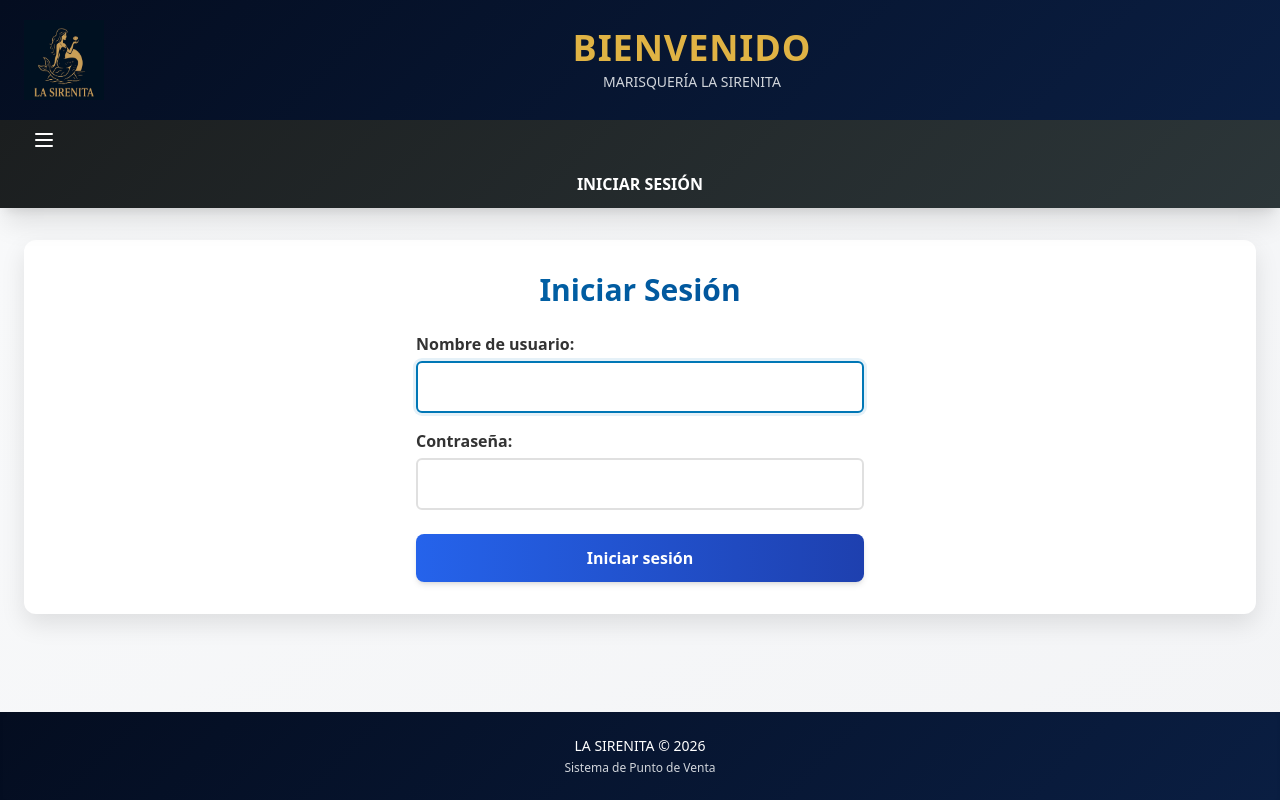
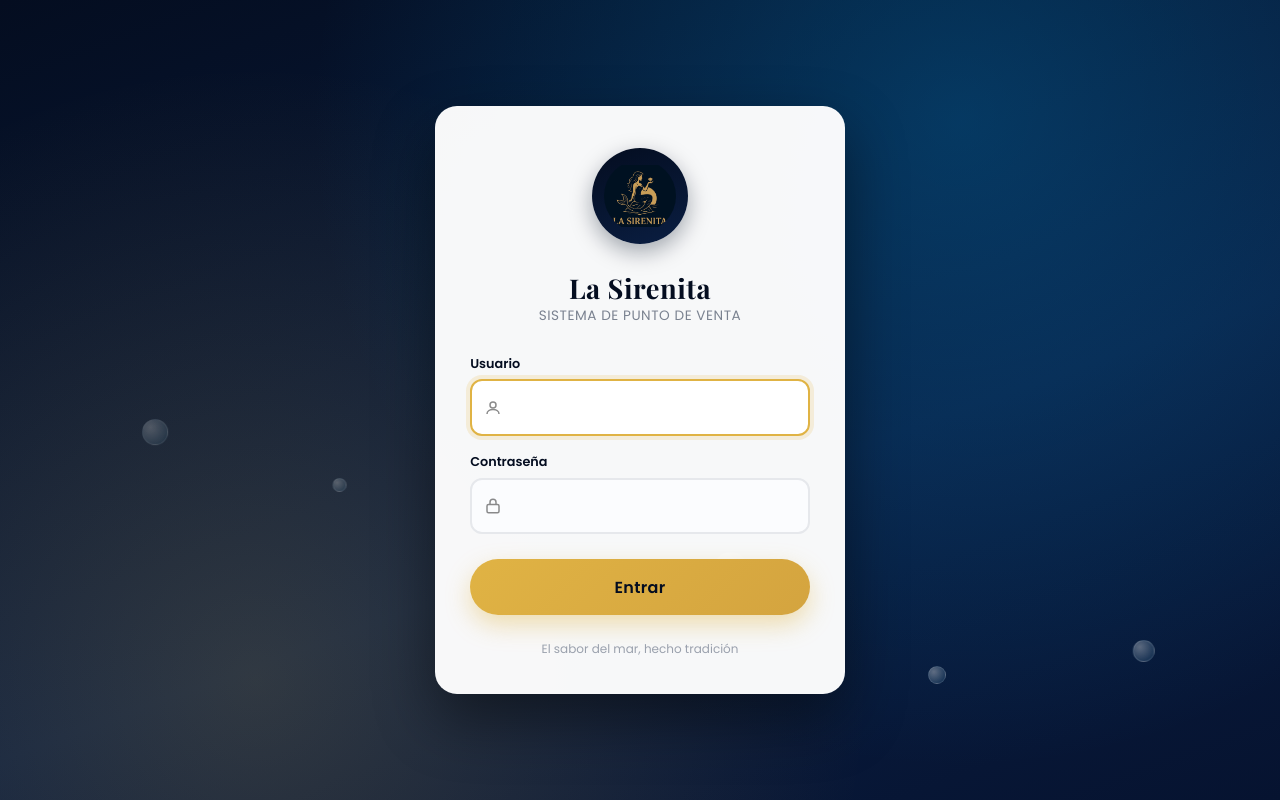
Before and after one commit to ed5v/django, a Django app: page /login/ in a window 1280 px wide. Run offline with Django 5.2, Linux system fonts and the light colour scheme; some libraries are stand-ins or nearby versions.

Commit message:
Rediseño del login del sistema
- Nueva versión visual del template de login (SIRENITA/templates/login.html)
- .gitignore: se excluyen los permisos locales de Claude Code

Co-Authored-By: Claude Fable 5 <noreply@anthropic.com>

```diff
--- a/SIRENITA/templates/login.html
+++ b/SIRENITA/templates/login.html
@@ -1,71 +1,127 @@
-{% extends 'LAYOUT.html'%}
+{% load static %}
+<!DOCTYPE html>
+<html lang="es">
+<head>
+  <meta charset="utf-8">
+  <meta name="viewport" content="width=device-width, initial-scale=1.0">
+  <title>Iniciar sesión | La Sirenita</title>
+  <link rel="icon" href="{% static 'css/logo.png' %}">
+  <link rel="preconnect" href="https://fonts.googleapis.com">
+  <link rel="preconnect" href="https://fonts.gstatic.com" crossorigin>
+  <link href="https://fonts.googleapis.com/css2?family=Playfair+Display:wght@600;700&family=Poppins:wght@300;400;500;600&display=swap" rel="stylesheet">
+  <style>
+    :root{
+      --navy:#040d20; --navy2:#0a1e42; --gold:#e0b344; --gold-soft:#f0d27e;
+      --blue:#0077b6; --blue-dark:#023e8a;
+    }
+    *{margin:0;padding:0;box-sizing:border-box;}
+    body{
+      font-family:"Poppins",sans-serif; min-height:100vh;
+      display:flex; align-items:center; justify-content:center; padding:1.5rem;
+      background:
+        radial-gradient(circle at 75% 15%, rgba(0,119,182,.35), transparent 55%),
+        radial-gradient(circle at 20% 85%, rgba(224,179,68,.18), transparent 50%),
+        linear-gradient(160deg, var(--navy) 0%, var(--navy2) 60%, #061330 100%);
+      overflow:hidden; position:relative;
+    }
+    /* Burbujas decorativas */
+    .bubble{
+      position:absolute; bottom:-60px; border-radius:50%;
+      background:radial-gradient(circle at 30% 30%, rgba(255,255,255,.4), rgba(0,119,182,.12));
+      border:1px solid rgba(255,255,255,.15); animation:rise linear infinite; pointer-events:none;
+    }
+    @keyframes rise{
+      0%{transform:translateY(0);opacity:0} 10%{opacity:1}
+      100%{transform:translateY(-110vh) translateX(30px);opacity:0}
+    }
+    .card{
+      position:relative; z-index:2; width:100%; max-width:410px;
+      background:rgba(255,255,255,.97); border-radius:22px;
+      box-shadow:0 25px 60px rgba(0,0,0,.45); padding:2.6rem 2.2rem 2.2rem;
+      animation:appear .6s cubic-bezier(.22,1,.36,1);
+    }
+    @keyframes appear{from{opacity:0;transform:translateY(24px)}to{opacity:1;transform:translateY(0)}}
+    .logo-wrap{text-align:center; margin-bottom:1.2rem;}
+    .logo-wrap img{
+      width:96px; height:96px; object-fit:contain;
+      background:linear-gradient(160deg,var(--navy),var(--navy2));
+      border-radius:50%; padding:12px; box-shadow:0 8px 22px rgba(4,13,32,.35);
+    }
+    .brand{
+      font-family:"Playfair Display",serif; text-align:center;
+      font-size:1.7rem; font-weight:700; color:var(--navy); letter-spacing:.02em;
+    }
+    .subtitle{text-align:center; color:#7a8290; font-size:.85rem; margin-bottom:1.8rem; letter-spacing:.04em;}
+    .field{margin-bottom:1.1rem;}
+    .field label{display:block; font-size:.8rem; font-weight:600; color:var(--navy); margin-bottom:.4rem;}
+    .input-wrap{position:relative;}
+    .input-wrap svg{position:absolute; left:14px; top:50%; transform:translateY(-50%); width:18px; height:18px; opacity:.45;}
+    .card input{
+      width:100%; padding:.85rem 1rem .85rem 2.7rem; font-size:1rem; font-family:"Poppins";
+      border:2px solid #e6e8ec; border-radius:12px; background:#fbfcfe; transition:all .25s ease;
+    }
+    .card input:focus{outline:none; border-color:var(--gold); background:#fff; box-shadow:0 0 0 4px rgba(224,179,68,.18);}
+    .btn{
+      width:100%; margin-top:.5rem; padding:.95rem; border:none; cursor:pointer;
+      font-family:"Poppins"; font-size:1rem; font-weight:600; color:var(--navy);
+      background:linear-gradient(135deg,var(--gold),#d4a43f); border-radius:50px;
+      box-shadow:0 10px 24px rgba(224,179,68,.4); transition:transform .25s ease, box-shadow .25s ease;
+      letter-spacing:.02em;
+    }
+    .btn:hover{transform:translateY(-2px); box-shadow:0 14px 30px rgba(224,179,68,.55);}
+    .error-alert{
+      background:#fff3f3; border:1px solid #efb6b6; border-left:5px solid #e23744;
+      color:#8b1f1f; border-radius:10px; padding:.7rem .9rem; margin-bottom:1.2rem;
+      font-size:.85rem; font-weight:500;
+    }
+    .foot{text-align:center; margin-top:1.6rem; font-size:.75rem; color:#9aa1ad;}
+  </style>
+</head>
+<body>
+  <!-- Burbujas -->
+  <span class="bubble" style="left:10%;width:26px;height:26px;animation-duration:14s;"></span>
+  <span class="bubble" style="left:25%;width:14px;height:14px;animation-duration:11s;animation-delay:2s;"></span>
+  <span class="bubble" style="left:55%;width:34px;height:34px;animation-duration:18s;animation-delay:1s;"></span>
+  <span class="bubble" style="left:72%;width:18px;height:18px;animation-duration:13s;animation-delay:4s;"></span>
+  <span class="bubble" style="left:88%;width:22px;height:22px;animation-duration:16s;animation-delay:3s;"></span>
 
-{% block title %} Login {% endblock %}
+  <div class="card">
+    <div class="logo-wrap">
+      <img src="{% static 'css/logo.png' %}" alt="La Sirenita">
+    </div>
+    <h1 class="brand">La Sirenita</h1>
+    <p class="subtitle">SISTEMA DE PUNTO DE VENTA</p>
 
-{% block page_title %}Iniciar Sesión{% endblock %}
-
-{% block content %}
-
-<form method="POST" action="{% url 'login' %}" class="max-w-md mx-auto">
-    {% csrf_token %}
-    {% if next %}
-        <input type="hidden" name="next" value="{{ next }}">
-    {% endif %}
     {% if form.errors %}
     <div class="error-alert">
-        ⚠️ {% for error in form.non_field_errors %}{{ error }}{% endfor %}
+      Usuario o contraseña incorrectos. Inténtalo de nuevo.
     </div>
     {% endif %}
-<div class="space-y-4">
-    <p>
-        {{ form.username.label_tag }}
-        {{ form.username }}
-    </p>
-    <p>
-        {{ form.password.label_tag }}
-        {{ form.password }}
-    </p>
-</div>
-    <button type="submit" class="w-full mt-6 py-3 px-4 bg-gradient-to-r from-blue-600 to-blue-800 text-white font-semibold rounded-lg shadow-md hover:shadow-lg transition-all duration-300 hover:transform hover:scale-105">Iniciar sesión</button>
-</form>
 
-<style>
-    .error-alert {
-        background-color: #fff3cd;
-        border: 2px solid #ffc107;
-        border-left: 6px solid #ff9800;
-        color: #7d4e00;
-        border-radius: 6px;
-        padding: 12px 16px;
-        margin-bottom: 16px;
-        font-weight: 600;
-        font-size: 15px;
-    }
-    form input {
-        width: 100%;
-        padding: 12px;
-        border: 2px solid #e0e0e0;
-        border-radius: 6px;
-        transition: all 0.3s ease;
-        font-size: 16px;
-        min-height: 44px;
-    }
-    form input:focus {
-        outline: none;
-        border-color: #0077b6;
-        box-shadow: 0 0 0 3px rgba(0, 119, 182, 0.1);
-    }
-    form label {
-        display: block;
-        margin-bottom: 5px;
-        font-weight: 600;
-        color: #333;
-        font-size: 16px;
-    }
-    form button {
-        min-height: 48px;
-        font-size: 16px;
-    }
-</style>
+    <form method="POST" action="{% url 'login' %}">
+      {% csrf_token %}
+      {% if next %}<input type="hidden" name="next" value="{{ next }}">{% endif %}
 
-{% endblock %}
+      <div class="field">
+        <label for="id_username">Usuario</label>
+        <div class="input-wrap">
+          <svg viewBox="0 0 24 24" fill="none" stroke="currentColor" stroke-width="2"><circle cx="12" cy="8" r="4"/><path d="M4 20c0-4 4-6 8-6s8 2 8 6"/></svg>
+          {{ form.username }}
+        </div>
+      </div>
+
+      <div class="field">
+        <label for="id_password">Contraseña</label>
+        <div class="input-wrap">
+          <svg viewBox="0 0 24 24" fill="none" stroke="currentColor" stroke-width="2"><rect x="4" y="10" width="16" height="11" rx="2"/><path d="M8 10V7a4 4 0 0 1 8 0v3"/></svg>
+          {{ form.password }}
+        </div>
+      </div>
+
+      <button type="submit" class="btn">Entrar</button>
+    </form>
+
+    <p class="foot">El sabor del mar, hecho tradición</p>
+  </div>
+</body>
+</html>
```
Also changed, not shown: 1 other file.
